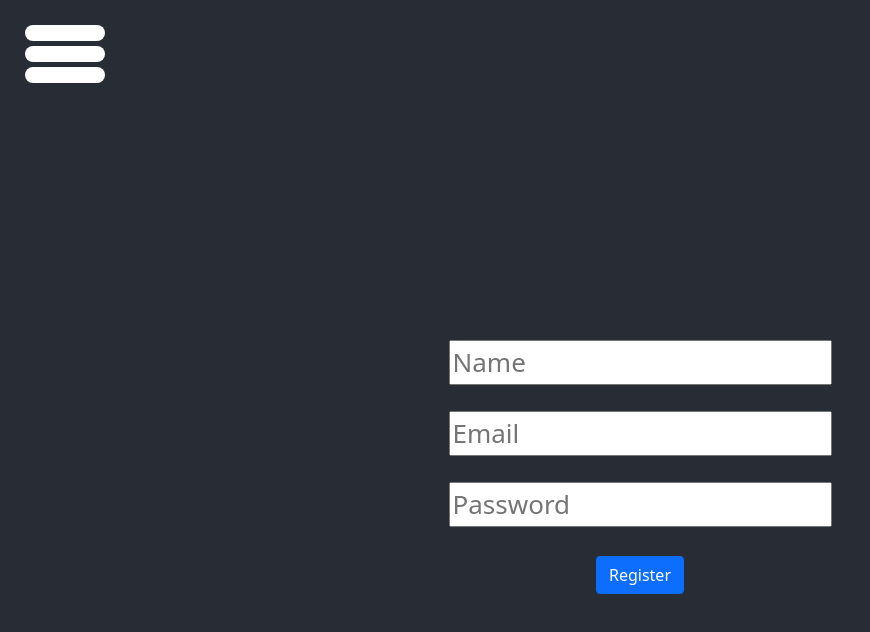
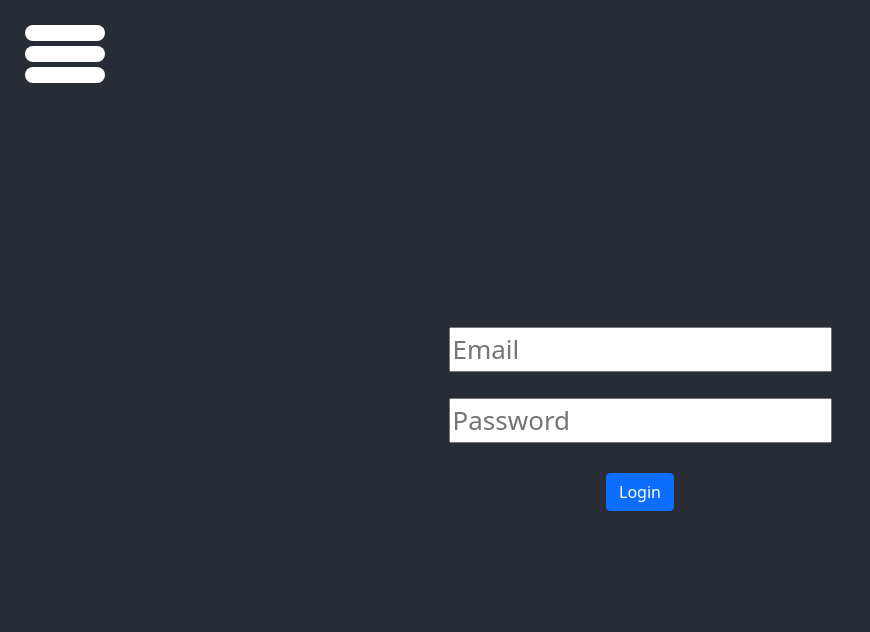
Before and after one commit to Brutalvik/CryptoView, a React (Create React App) app: page /login in a window 1280 px wide. Shown: the top 632 px of the page, without its empty margins (0-870 px from the left). Built offline with nearby package versions, Linux system fonts and the light colour scheme.

Commit message:
Added Routing

```diff
--- a/package.json
+++ b/package.json
@@ -12,6 +12,7 @@
     "bootstrap": "^5.0.2",
     "react": "^17.0.2",
     "react-dom": "^17.0.2",
+    "react-router-dom": "^5.2.0",
     "react-scripts": "4.0.3",
     "styled-components": "^5.3.0",
     "web-vitals": "^1.1.2"
--- a/src/App.js
+++ b/src/App.js
@@ -1,16 +1,20 @@
 import './App.css';
+import {BrowserRouter as Router, Route, Switch} from 'react-router-dom'
+import Navbar from './components/nav/Navbar'
 import Register from './components/registration/Register';
-import Navbar from './components/nav/Navbar'
-
-
+import Login from './components/login/Login'
 
 function App() {
   return (
     <div className="App">
-      <Navbar/>
-      <header className="center">
-        <Register />
-      </header>
+      <Router>
+        <Navbar/>
+        <header className="center">
+
+            <Route path="/register" exact component={Register}></Route>
+            <Route path="/login" exact component={Login}></Route>
+        </header>
+      </Router>
     </div>
   );
 }
--- a/src/components/login/Login.js
+++ b/src/components/login/Login.js
@@ -1,13 +1,45 @@
-import React, { Component } from 'react'
+import React, {useState} from 'react'
+import axios from 'axios';
 
-class Login extends Component {
-    render() {
-        return (
+function Login() {
+    const [email, setEmail] = useState("");
+    const [password, setPassword] = useState("");
+    const [disable, setDisable] = useState(false);
+
+    const loginUser = {
+        email: email,
+        password: password
+    }
+
+    const doLogin = (e) => {
+        e.preventDefault();
+        axios.post('http://localhost:5000/users/login', loginUser)
+        .then(() => console.log('Data Sent to Backend'))
+        .catch(err => console.error(err))
+    }
+
+  return (
+    <div>
+      <form onSubmit={doLogin}>
             <div>
-                <h1>This is Login</h1>
+                <input type="text"
+                    className="input"
+                    placeholder="Email"
+                    value={email}
+                    onChange={e => setEmail(e.target.value)} />
             </div>
-        )
-    }
+            <div>
+                <input type="password"
+                className="input input-sm"
+                placeholder="Password"
+                value={password}
+                onChange={e => setPassword(e.target.value)} />
+            </div>
+            <button className="btn btn-primary"
+            disabled={disable}>Login</button>
+        </form>
+    </div>
+  )
 }
 
 export default Login
--- a/src/components/nav/Navbar.css
+++ b/src/components/nav/Navbar.css
@@ -1,10 +1,4 @@
-.nav {
-    height: 10vh;
-
-}
-
 .nav-close {
-    padding-top: 20%;
     display: flex;
     width: 100%;
     height: 100%;
@@ -12,14 +6,14 @@
     position: absolute;
     flex-direction: column;
     background-color: black;
-    clip-path: circle(0px at 8% 6%);
-    -webkit-clip-path: circle(0px at 8% 6%);
+    clip-path: circle(0px at 4% 10%);
+    -webkit-clip-path: circle(0px at 4% 10%);
     transition: all 0.5s ease-in;
     pointer-events: all;
 }
+
 .nav-open {
-    position: absolute;
-    padding-top: 15%;
+    padding-top: 10%;
     display: flex;
     width: 100%;
     height: 100%;
@@ -27,8 +21,8 @@
     position: absolute;
     flex-direction: column;
     background-color: black;
-    clip-path: circle(300px at 10% 20%);
-    -webkit-clip-path: circle(300px at 10% 20%);
+    clip-path: circle(400px at 5% 10%);
+    -webkit-clip-path: circle(400px at 5% 10%);
     transition: 0.5s ease-out;
     pointer-events: all;
 }
@@ -39,14 +33,14 @@
     text-decoration: none;
     font-size: 20px;
     cursor: pointer;
-    padding: 20px;
-    padding-left: 1%;
+    padding-bottom: 20px;
     transition: 0.3s ease-out;
 }
 
 .list:hover {
     font-size: 30px;
     font-weight: bold;
+    color: aliceblue;
     transition: 0.3s ease-in-out;
 }
 
--- a/src/components/nav/Navbar.js
+++ b/src/components/nav/Navbar.js
@@ -1,7 +1,8 @@
 import React, { Component } from 'react'
+import {BrowserRouter as Router, Link} from 'react-router-dom'
 import './Navbar.css'
-
-const navItems = ['Register','Login', 'Dashboard', 'About']
+import Login from '../login/Login'
+import Register from '../registration/Register'
 
 class Navbar extends Component {
 
@@ -9,7 +10,6 @@ class Navbar extends Component {
 
   handleClick = () => {
     this.setState({ clicked: !this.state.clicked})
-    //console.log(this.state.clicked);
   }
 
   render() {
@@ -21,9 +21,14 @@ class Navbar extends Component {
             <div className={this.state.clicked ? "line2" : "line"}></div>
             <div className={this.state.clicked ? "line3" : "line"}></div>
         </div>
-        <ul className={this.state.clicked ? 'nav-open' : 'nav-close'}>
-        {navItems.map(item => (<li className="list">{item}</li>))}
-        </ul>
+        <div>
+            <ul className={this.state.clicked ? 'nav-open' : 'nav-close'}>
+              <Link className="list" to="/register"><li>Register</li></Link>
+              <Link className="list" to="/login"><li>Login</li></Link>
+              <Link className="list"><li>Dashboard</li></Link>
+              <Link className="list"><li>About</li></Link>
+            </ul>
+        </div>
       </div>
     )
   }
--- a/src/components/registration/Register.js
+++ b/src/components/registration/Register.js
@@ -6,6 +6,7 @@ function Register() {
     const [name, setName] = useState("");
     const [email, setEmail] = useState("");
     const [password, setPassword] = useState("");
+    const [disable, setDisable] = useState(false);
 
     const newUser = {
         name: name,
@@ -18,6 +19,8 @@ function Register() {
         axios.post('http://localhost:5000/users/register', newUser)
         .then(() => console.log('Data Sent to Backend'))
         .catch(err => console.error(err))
+
+        setDisable(true);
     }
   return (
       <div>
@@ -43,7 +46,8 @@ function Register() {
                 value={password}
                 onChange={e => setPassword(e.target.value)} />
             </div>
-            <button className="btn btn-primary">Register</button>
+            <button className="btn btn-primary"
+            disabled={disable}>Register</button>
         </form>
         </div>
   )
```
Also changed, not shown: src/components/nav/Rightnav.js (deleted, +0 -16 lines), src/components/nav/Burger.js (deleted), 2 other files (tests, documents, lock files or other folders).
